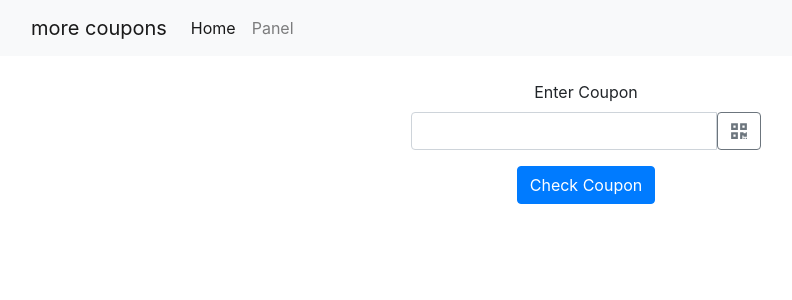
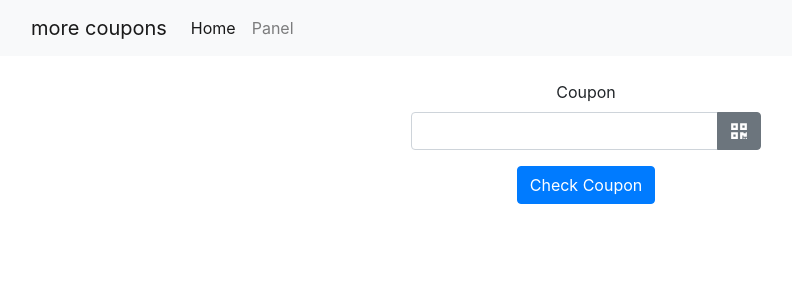
Before and after one commit to furkanpoyraz/more-coupons, a React (Create React App) app: page / in a window 1280 px wide. Shown: the top 300 px of the page, without its empty margins (54-846 px from the left). Built offline with nearby package versions, Linux system fonts and the light colour scheme.

Commit message:
added random code generation

```diff
--- a/src/components/Home.js
+++ b/src/components/Home.js
@@ -1,16 +1,24 @@
+import InputGroup from 'react-bootstrap/InputGroup';
+import Button from 'react-bootstrap/Button';
+import Form from 'react-bootstrap/Form';
+
 function Home() {
   return (
     <div className="container">
         <div className="row">
             <div className="col-sm-4 offset-sm-4 text-center">
-                <label className="form-label" htmlFor="couponInput">Enter Coupon</label>
-                <div className="input-group mb-3">
-                    <input type="text" className="form-control text-uppercase" id="couponInput" />
-                    <button className="btn btn-outline-secondary" type="button">
-                        <svg className="d-block" width="18" height="18" aria-hidden="true" focusable="false" xmlns="http://www.w3.org/2000/svg" viewBox="0 0 448 512"><path fill="currentColor" d="M0 224h192V32H0v192zM64 96h64v64H64V96zm192-64v192h192V32H256zm128 128h-64V96h64v64zM0 480h192V288H0v192zm64-128h64v64H64v-64zm352-64h32v128h-96v-32h-32v96h-64V288h96v32h64v-32zm0 160h32v32h-32v-32zm-64 0h32v32h-32v-32z"></path></svg>
-                    </button>
-                </div>
-                <button className="btn btn-primary">Check Coupon</button>
+                <Form.Group controlId="formCode">
+                    <Form.Label>Coupon</Form.Label>
+                    <InputGroup className="mb-3">
+                        <Form.Control type="text" name="code" className="text-uppercase" />
+                        <InputGroup.Append>
+                            <Button variant="secondary">
+                                <svg className="d-block" width="18" height="18" aria-hidden="true" focusable="false" xmlns="http://www.w3.org/2000/svg" viewBox="0 0 448 512"><path fill="currentColor" d="M0 224h192V32H0v192zM64 96h64v64H64V96zm192-64v192h192V32H256zm128 128h-64V96h64v64zM0 480h192V288H0v192zm64-128h64v64H64v-64zm352-64h32v128h-96v-32h-32v96h-64V288h96v32h64v-32zm0 160h32v32h-32v-32zm-64 0h32v32h-32v-32z"></path></svg>
+                            </Button>
+                        </InputGroup.Append>
+                    </InputGroup>
+                    <Button variant="primary">Check Coupon</Button>
+                </Form.Group>
             </div>
         </div>
     </div>
--- a/src/components/NewCoupon.js
+++ b/src/components/NewCoupon.js
@@ -1,10 +1,12 @@
 import React, {useState} from 'react';
 import Modal from 'react-bootstrap/Modal';
+import InputGroup from 'react-bootstrap/InputGroup';
 import Button from 'react-bootstrap/Button';
 import Form from 'react-bootstrap/Form';
 import Alert from 'react-bootstrap/Alert';
 
 function NewCoupon({show, handleClose}) {
+    const [couponCode, setCouponCode] = useState('');
     const [success, setSuccess] = useState(false);
     const initialFormData = Object.freeze({
         code: "",
@@ -38,17 +40,29 @@ function NewCoupon({show, handleClose}) {
             .then(json => json.result.ok ? setSuccess(true) : setSuccess(false));
     }
 
+    const randomCode = () => {
+        let code = Math.random().toString(36).substr(2, 8).toUpperCase();
+        setCouponCode(code);
+    }
+
     return (
         <Modal show={show} onHide={handleClose} animation={false}>
             <Modal.Header closeButton>
-            <Modal.Title>New Coupon</Modal.Title>
+                <Modal.Title>New Coupon</Modal.Title>
             </Modal.Header>
             <Modal.Body>
                 { success ? <Alert variant="success">Success!</Alert> : null }
                 <Form onSubmit={handleSubmit}>
                     <Form.Group controlId="formCode">
                         <Form.Label>Code</Form.Label>
-                        <Form.Control type="text" name="code" onChange={handleChange} />
+                        <InputGroup className="mb-3">
+                            <Form.Control type="text" name="code" value={couponCode} onChange={handleChange} />
+                            <InputGroup.Append>
+                                <Button variant="secondary" onClick={randomCode}>
+                                <svg xmlns="http://www.w3.org/2000/svg" viewBox="0 0 122.88 105.71" className="d-block" width="18" height="18"><path fill="currentColor" d="M0 79.45c-.02-1.95.76-3.06 2.51-3.18h14.08c5.98 0 8.89.16 13.98-3.91 1.08-.86 2.1-1.86 3.06-3 4.55-5.41 6.17-11.96 7.87-18.9C44.79 37 50.03 22.78 63.98 17.15c7.94-3.2 18.82-2.59 27.41-2.59h5.27l.01-10.05c0-5.01 1.18-5.88 4.79-2.45l19.55 18.58c2.36 2.24 2.03 3.7-.22 5.86L101.49 45c-3.37 3.41-4.89 2.45-4.82-2.26v-11.8c-34-.52-32.57 1.67-42.05 34.09-3.5 10.04-8.81 17.08-15.59 21.69-7.09 4.82-13.68 6.39-22.02 6.39H6.65C.71 93.11 0 92.83 0 86.75v-7.3zm.23-53.19c-.02 1.95.76 3.06 2.51 3.18h14.7c5.98 0 8.89-.16 13.98 3.91 1.08.86 2.1 1.86 3.06 3 1.16 1.38 2.13 2.84 2.96 4.35 1.5-4.69 3.36-9.29 5.82-13.5.7-1.19 1.44-2.35 2.23-3.48-1.74-1.8-3.61-3.37-5.61-4.73-7.09-4.82-13.68-6.39-22.02-6.39H6.88c-5.94 0-6.65.28-6.65 6.36v7.3zm53.34 54.19c2.96 3.42 6.63 6.24 11.27 8.11 7.94 3.2 18.21 2.59 26.8 2.59h5.27l.01 10.05c0 5.01 1.18 5.88 4.79 2.45l19.55-18.58c2.36-2.24 2.03-3.7-.22-5.86l-19.3-18.5c-3.37-3.41-4.89-2.45-4.82 2.26v11.8c-24.78.38-30.42-.69-35.32-13.84-.27.94-.64 2.23-1.93 6.65-.03.1-.06.19-.09.28-1.67 4.76-3.68 8.93-6.01 12.59z" fillRule="evenodd" clipRule="evenodd"/></svg>
+                                </Button>
+                            </InputGroup.Append>
+                        </InputGroup>
                     </Form.Group>
                 </Form>
             </Modal.Body>
```
